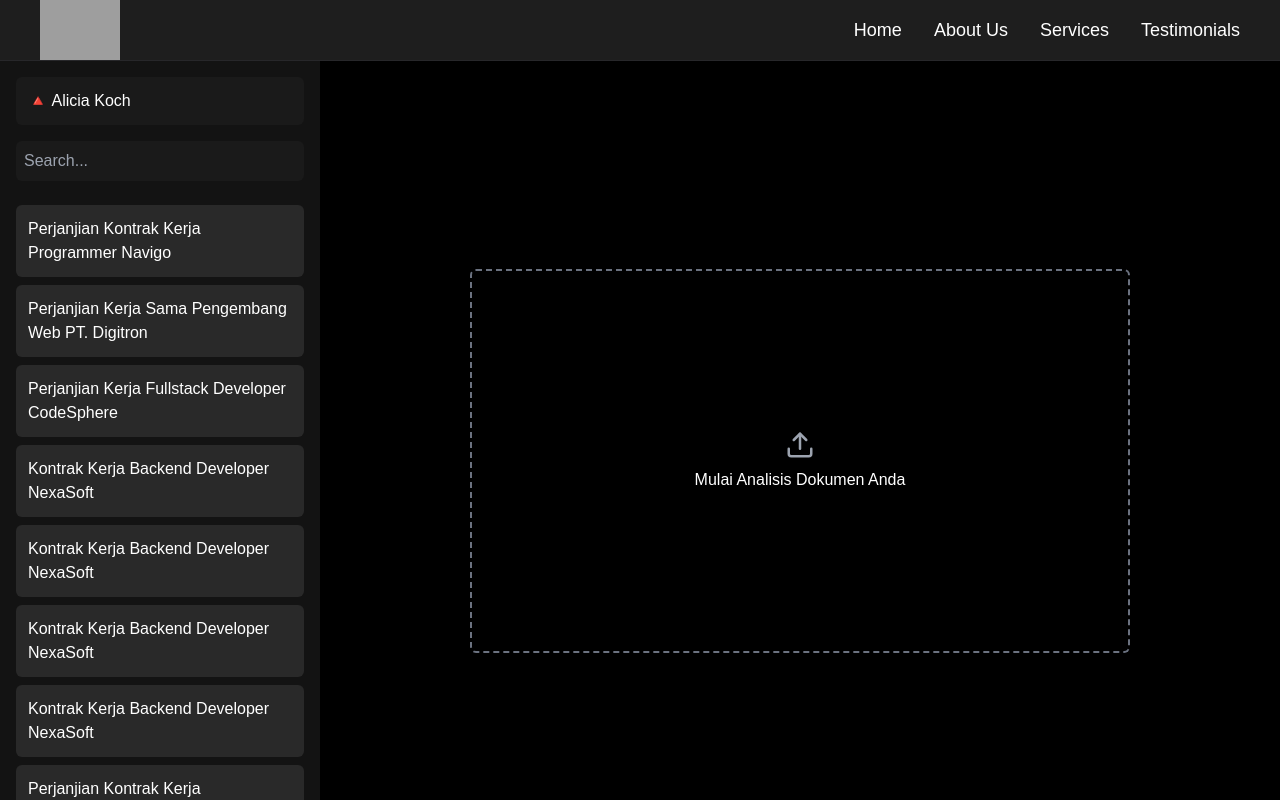
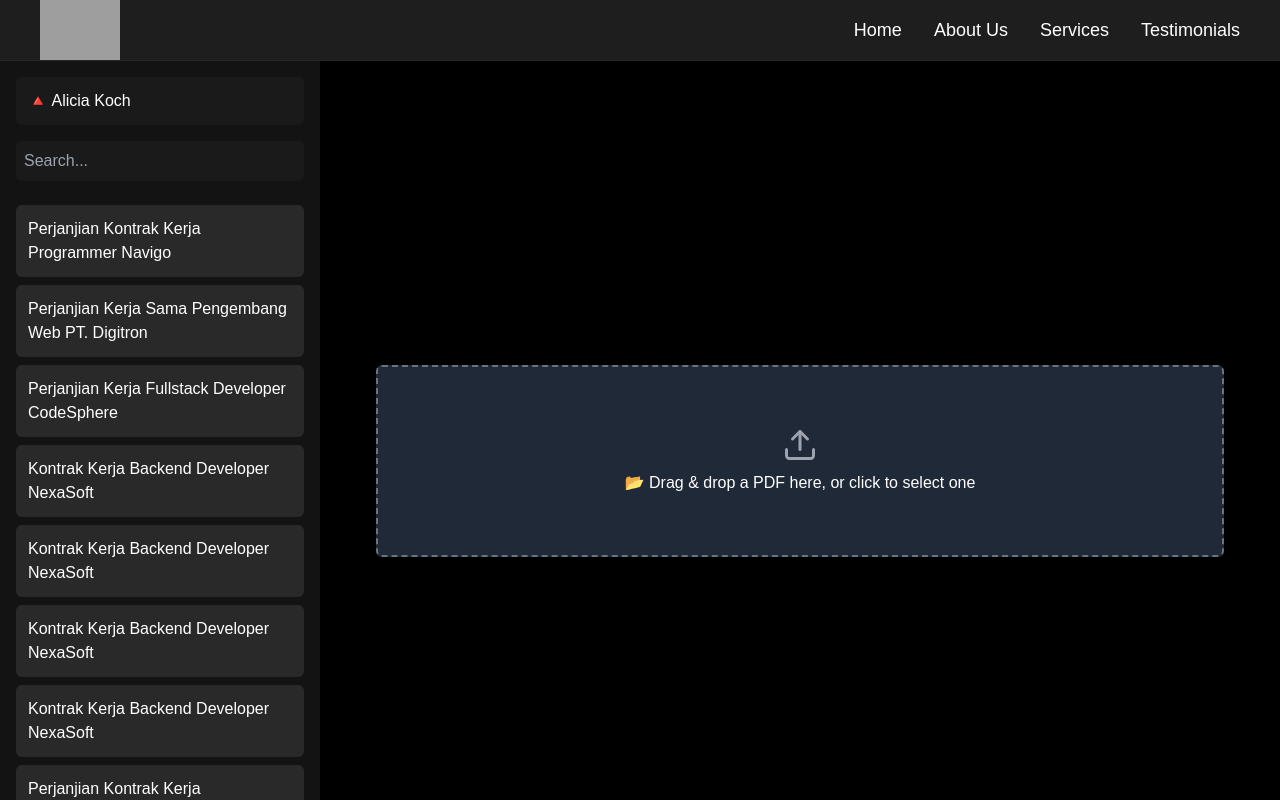
Before and after one commit to ppl-navigo/lambda, a Next.js app: page /mou-analyzer in a window 1280 px wide. Built offline with nearby package versions, Linux system fonts and the light colour scheme; grey boxes are pictures that could not be loaded.

Commit message:
[GREEN] Implements dropzone

```diff
--- a/app/components/Dropzone.tsx
+++ b/app/components/Dropzone.tsx
@@ -1,50 +1,117 @@
-"use client"; // Required for event handling in Next.js App Router
+"use client";
 
-import { useState } from "react";
+import { useCallback, useState } from "react";
+import { useDropzone } from "react-dropzone";
+import axios from "axios";
 import { FiUpload } from "react-icons/fi";
 
-const Dropzone = () => {
+interface DropzoneProps {
+  setPdfUrl: (url: string) => void;
+  isSidebarVisible: boolean;
+}
+
+const Dropzone: React.FC<DropzoneProps> = ({ setPdfUrl, isSidebarVisible }) => {
+  const [isUploading, setIsUploading] = useState<boolean>(false);
   const [selectedFile, setSelectedFile] = useState<File | null>(null);
-  const [error, setError] = useState<string | null>(null);
+  const [fileError, setFileError] = useState<string>("");
 
-  const handleFileSelect = (event: React.ChangeEvent<HTMLInputElement>) => {
-    const file = event.target.files?.[0]; // Get selected file
+  const onDrop = useCallback((acceptedFiles: File[]) => {
+    if (acceptedFiles.length === 0) return;
+    const file = acceptedFiles[0];
 
-    if (file) {
-      if (file.type === "application/pdf") {
-        setSelectedFile(file);
-        setError(null);
-      } else {
-        setError("Only PDF files are allowed.");
-        setSelectedFile(null);
+    // Check file type. If not PDF, show warning.
+    if (file.type !== "application/pdf") {
+      setFileError("Only PDF files are allowed");
+      return;
+    }
+
+    // If valid PDF, clear any previous error and set file.
+    setFileError("");
+    setSelectedFile(file);
+  }, []);
+
+  const { getRootProps, getInputProps, isDragActive } = useDropzone({
+    onDrop,
+    accept: { "application/pdf": [".pdf"] },
+    multiple: false,
+  });
+
+  const handleUpload = async () => {
+    if (!selectedFile) return;
+    setIsUploading(true);
+    try {
+      const formData = new FormData();
+      formData.append("file", selectedFile);
+      const response = await axios.post("http://localhost:8000/upload/", formData, {
+        headers: { "Content-Type": "multipart/form-data" },
+      });
+      if (response.status === 200) {
+        const uploadedPath = response.data.file_path;
+        setPdfUrl(`http://localhost:8000/stream/${uploadedPath}`);
       }
+    } catch (error) {
+      console.error("Upload failed:", error);
+    } finally {
+      setIsUploading(false);
     }
   };
 
+  const handleDeleteFile = () => {
+    setSelectedFile(null);
+    setFileError("");
+  };
+
   return (
-    <div
-      className="w-3/4 h-96 border-2 border-dashed border-gray-500 flex flex-col items-center justify-center rounded-md cursor-pointer"
-      onClick={() => document.getElementById("fileInput")?.click()}
-    >
-      {/* Updated aria-label & added data-testid */}
-      <input
-        type="file"
-        id="fileInput"
-        accept="application/pdf"
-        className="hidden"
-        onChange={handleFileSelect}
-        aria-label="Upload File" // This is the correct label
-        data-testid="fileInput"  // Added for test queries
-      />
-      <FiUpload className="text-3xl text-gray-400" />
-
-      {selectedFile ? (
-        <p className="text-white mt-2">📄 {selectedFile.name}</p>
-      ) : (
-        <p className="text-white mt-2">Mulai Analisis Dokumen Anda</p>
+    <div className="flex flex-col items-center w-full p-4">
+      {/* Show dropzone if no file is selected */}
+      {!selectedFile && (
+        <div
+          {...getRootProps()}
+          className={`w-full mx-auto h-48 border-2 border-dashed border-gray-500 flex flex-col items-center justify-center rounded-md cursor-pointer bg-gray-800 text-white p-6 transition-all duration-300
+                     ${isSidebarVisible ? "sm:max-w-xl" : "sm:max-w-2xl lg:max-w-screen-lg"}`}
+        >
+          <input {...getInputProps()} />
+          <FiUpload className="text-4xl text-gray-400" />
+          {isDragActive ? (
+            <p className="mt-2">Drop the PDF file here...</p>
+          ) : (
+            <p className="mt-2">
+              📂 Drag & drop a PDF here, or click to select one
+            </p>
+          )}
+        </div>
       )}
 
-      {error && <p className="text-red-500 mt-2">{error}</p>}
+      {/* Display warning if file type is not PDF */}
+      {fileError && <p className="text-red-500 mt-2">{fileError}</p>}
+
+      {/* When a file is selected, display its name */}
+      {selectedFile && (
+        <p data-testid="selected-file" className="text-white mt-2">
+          📄 {selectedFile.name}
+        </p>
+      )}
+
+      {/* Delete file button */}
+      {selectedFile && (
+        <button
+          onClick={handleDeleteFile}
+          className="mt-2 px-4 py-1 bg-red-500 text-white rounded-md hover:bg-red-600"
+        >
+          Delete File
+        </button>
+      )}
+
+      {/* Upload button */}
+      {selectedFile && (
+        <button
+          onClick={handleUpload}
+          className="mt-4 px-6 py-2 bg-blue-500 text-white rounded-md hover:bg-blue-600 disabled:bg-gray-700"
+          disabled={isUploading}
+        >
+          {isUploading ? "Uploading..." : "Upload"}
+        </button>
+      )}
     </div>
   );
 };
```
